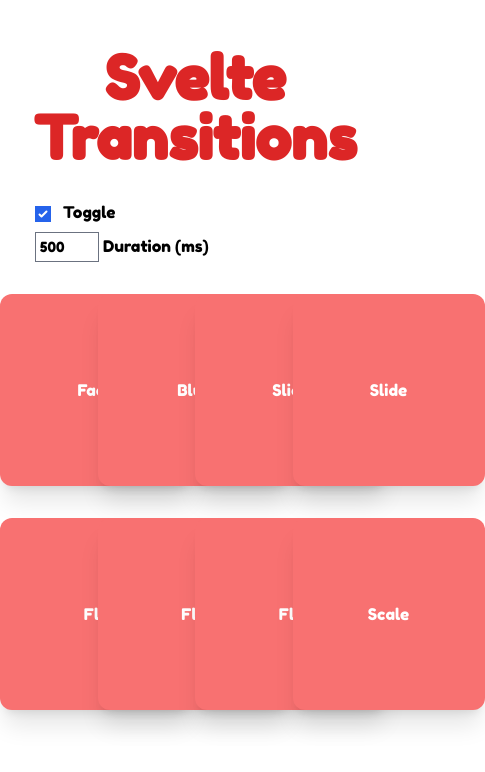
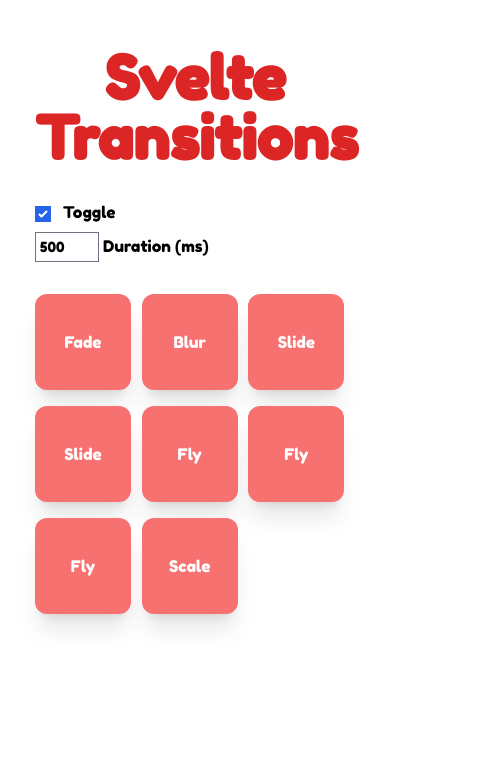
Before and after one commit to Phonbopit/svelte-box, a SvelteKit app: page / in a window 390 px wide. Shown: the top 772 px of the page, 485 px wide, since content can reach past the window. Built offline with nearby package versions, Linux system fonts and the light colour scheme.

Commit message:
mobile first

```diff
--- a/src/components/transition/EmptyBox.svelte
+++ b/src/components/transition/EmptyBox.svelte
@@ -3,7 +3,7 @@
 </script>
 
 <div
-  class="flex justify-center items-center w-48 h-48 aspect-square bg-red-400 rounded-xl shadow-xl text-white"
+  class="flex justify-center items-center w-24 h-24 md:w-48 md:h-48 aspect-square bg-red-400 rounded-xl shadow-xl text-white"
 >
   {name}
 </div>
--- a/src/routes/+page.svelte
+++ b/src/routes/+page.svelte
@@ -9,7 +9,7 @@
   let duration = 500
 </script>
 
-<div class="mx-auto max-w-4xl my-12 text-center space-y-8">
+<div class="mx-auto max-w-xs md:max-w-4xl my-12 text-center space-y-8">
   <div class="mx-w-4xl m-auto prose lg:prose-xl">
     <h1 class="text-6xl font-bold text-red-600">Svelte Transitions</h1>
   </div>
@@ -33,7 +33,7 @@
   </div>
 
   {#if animated}
-    <div class="grid grid-cols-4 gap-y-8">
+    <div class="grid grid-cols-3 md:grid-cols-4 gap-y-4 md:gap-y-8">
       <Fade {duration} />
       <Blur {duration} />
       <Slide {duration} axis="x" />
```
